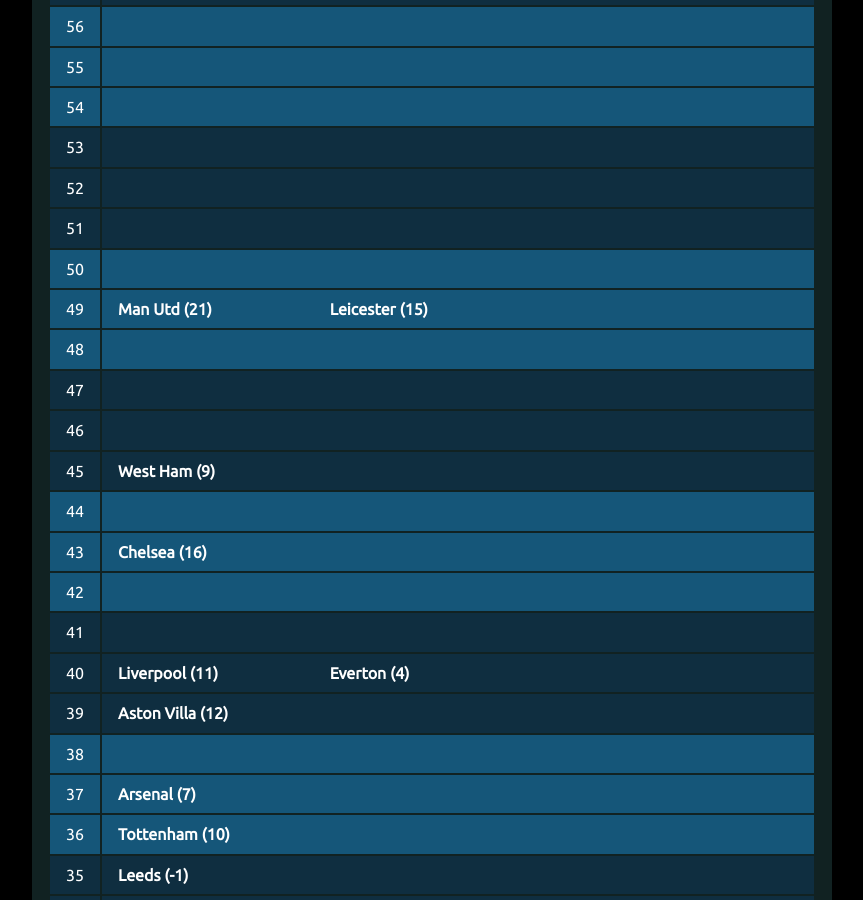
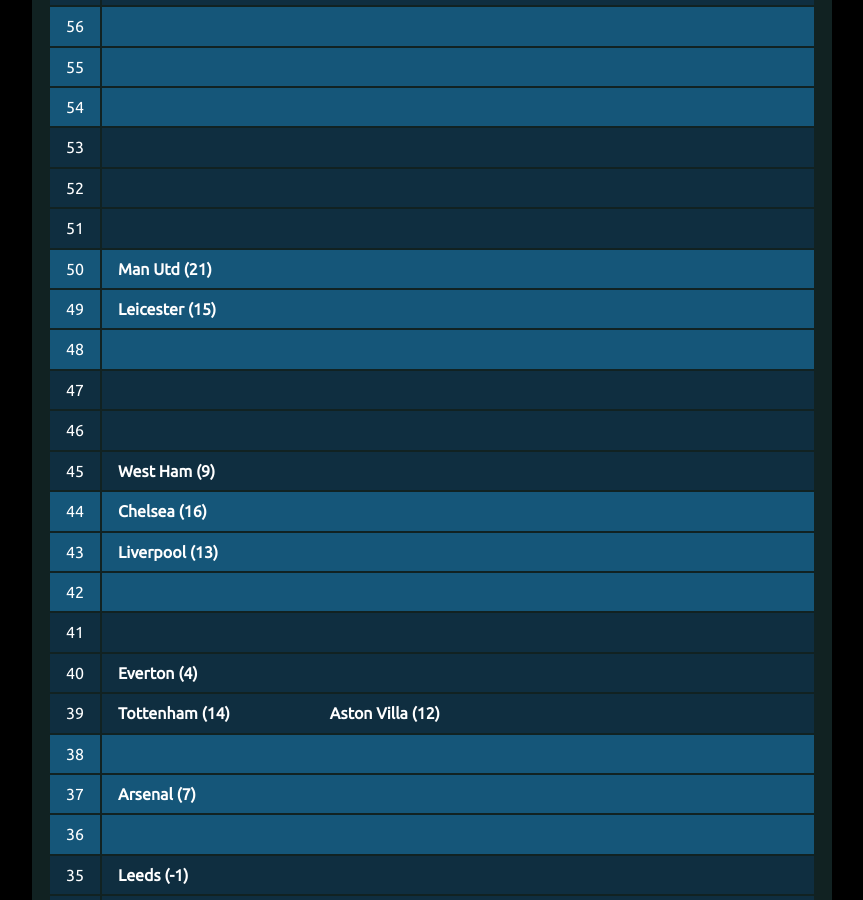
Before and after one commit to muru/muru.github.io, a Jekyll site: the page built from resources.md, in a window 1280 px wide and 900 px high, scrolled down 2078 px. Shown: the whole window, without its empty margins (208-1071 px from the left). Built offline with Jekyll 4.4.1, drawn with Linux system fonts in a browser that asks for light colours; some of the changed text lies outside the part shown.

Commit message:
updated cann-table: Tue  2 Mar 00:04:10 JST 2021

```diff
--- a/cann-table.html
+++ b/cann-table.html
@@ -64,12 +64,12 @@
 	<tr class="cann-row-1">
 		<td class="cann-point"> 50 </td>
 		<td class="cann-clubs">
+			<span class="club-name"> Man Utd (21) </span>
 		</td>
  	</tr>
 	<tr class="cann-row-1">
 		<td class="cann-point"> 49 </td>
 		<td class="cann-clubs">
-			<span class="club-name"> Man Utd (21) </span>
 			<span class="club-name"> Leicester (15) </span>
 		</td>
  	</tr>
@@ -97,12 +97,13 @@
 	<tr class="cann-row-1">
 		<td class="cann-point"> 44 </td>
 		<td class="cann-clubs">
+			<span class="club-name"> Chelsea (16) </span>
 		</td>
  	</tr>
 	<tr class="cann-row-1">
 		<td class="cann-point"> 43 </td>
 		<td class="cann-clubs">
-			<span class="club-name"> Chelsea (16) </span>
+			<span class="club-name"> Liverpool (13) </span>
 		</td>
  	</tr>
 	<tr class="cann-row-1">
@@ -118,13 +119,13 @@
 	<tr class="cann-row-2">
 		<td class="cann-point"> 40 </td>
 		<td class="cann-clubs">
-			<span class="club-name"> Liverpool (11) </span>
 			<span class="club-name"> Everton (4) </span>
 		</td>
  	</tr>
 	<tr class="cann-row-2">
 		<td class="cann-point"> 39 </td>
 		<td class="cann-clubs">
+			<span class="club-name"> Tottenham (14) </span>
 			<span class="club-name"> Aston Villa (12) </span>
 		</td>
  	</tr>
@@ -142,7 +143,6 @@
 	<tr class="cann-row-1">
 		<td class="cann-point"> 36 </td>
 		<td class="cann-clubs">
-			<span class="club-name"> Tottenham (10) </span>
 		</td>
  	</tr>
 	<tr class="cann-row-2">
@@ -187,7 +187,7 @@
 	<tr class="cann-row-2">
 		<td class="cann-point"> 28 </td>
 		<td class="cann-clubs">
-			<span class="club-name"> Burnley (-12) </span>
+			<span class="club-name"> Burnley (-16) </span>
 		</td>
  	</tr>
 	<tr class="cann-row-2">
@@ -277,8 +277,8 @@
 	<tr class="cann-row-2">
 		<td class="cann-point"> 11 </td>
 		<td class="cann-clubs">
-			<span class="club-name"> Sheff Utd (-26) </span>
+			<span class="club-name"> Sheff Utd (-28) </span>
 		</td>
  	</tr>
 </table>
-<span id="cann-gen-note"> Generated on  Monday, 01 March 2021 at 00:04 JST. </span>
+<span id="cann-gen-note"> Generated on  Tuesday, 02 March 2021 at 00:04 JST. </span>
```
